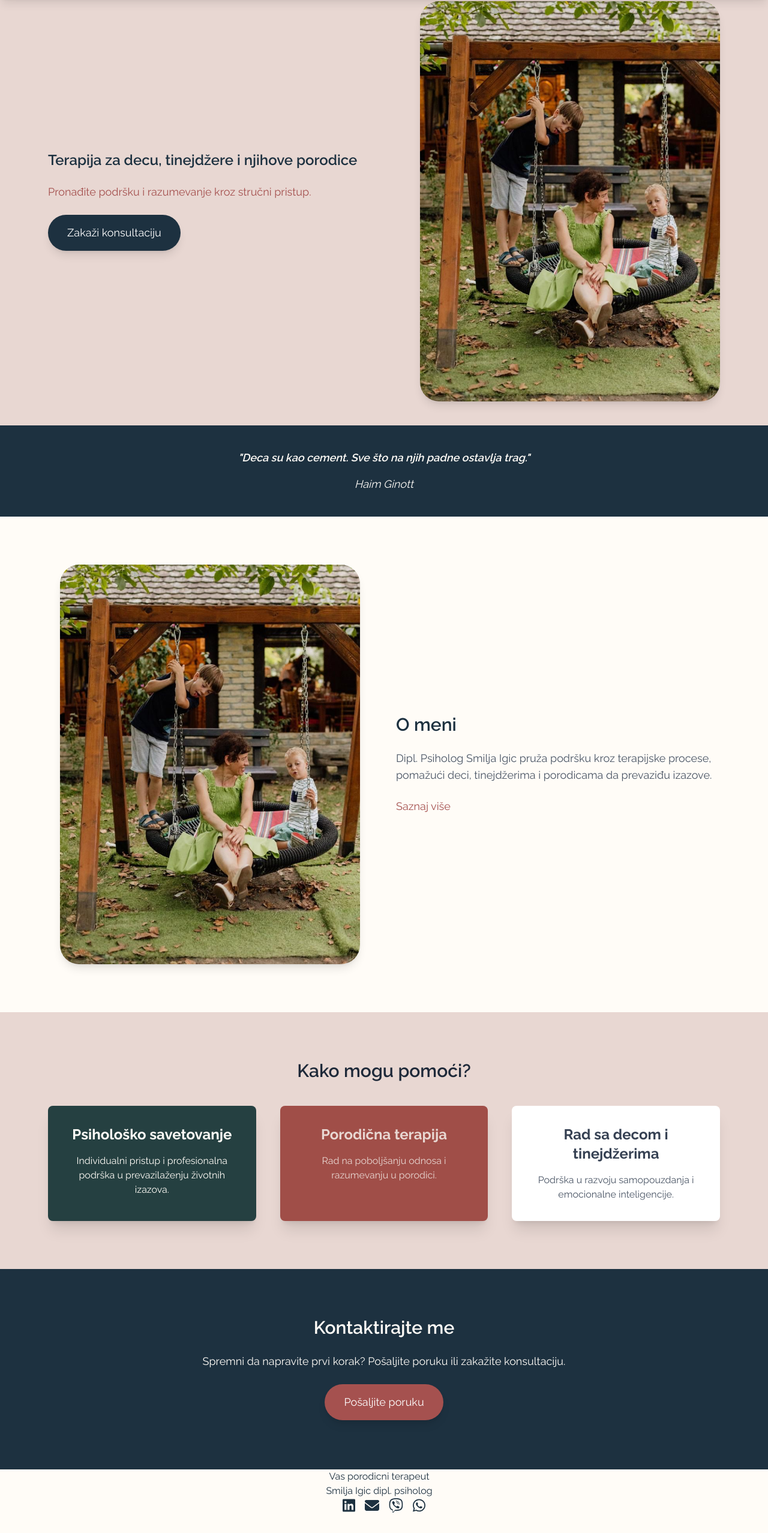
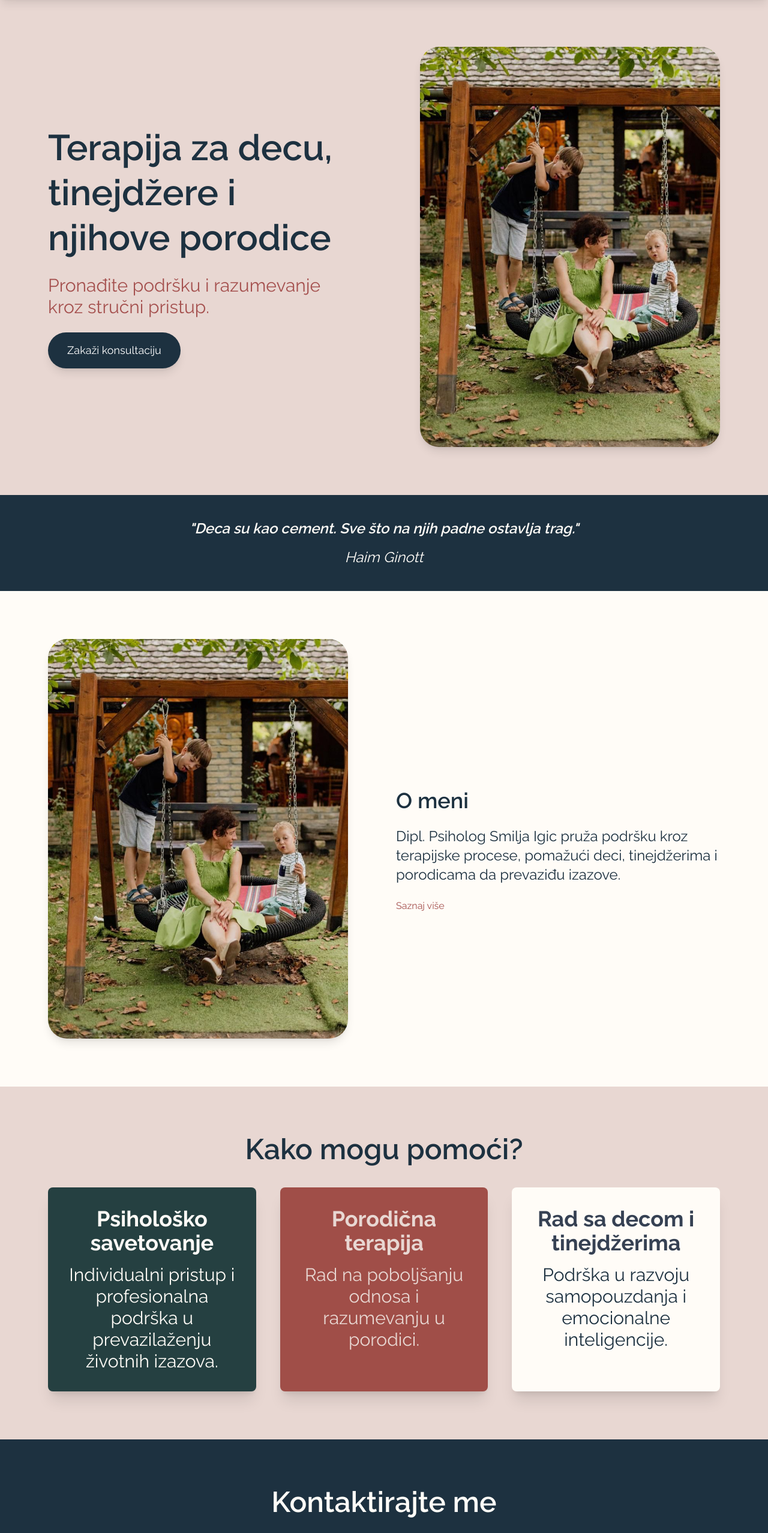
Before and after one commit to Milos191405/smiljaigicpsiholog, a Next.js app: page / in a window 1280 px wide. Shown: the part 102-2657 px from the top of the page at 60% size. Before the commit the page ends 2627 px from the top, so only its background shows below. Built offline with nearby package versions, Linux system fonts and the light colour scheme.

Commit message:
finishing home page

```diff
--- a/components/Button.js
+++ b/components/Button.js
@@ -2,7 +2,7 @@ import Link from 'next/link';
 
 const Button = ({ href, text, styleType }) => {
   // Osnovne stilove za dugme
-  const baseStyles = 'inline-block px-8 py-4 text-lg rounded-full shadow-lg transition';
+  const baseStyles = 'inline-block md:text-lg px-8 py-4 rounded-full shadow-lg transition';
 
   // Specifični stilovi za različite tipove dugmadi
   const styleVariants = {
--- a/components/Navbar.js
+++ b/components/Navbar.js
@@ -129,7 +129,7 @@ export default function Navbar() {
       {showScrollToTop && (
         <button
           onClick={scrollToTop}
-          className="fixed bottom-5 right-5 p-3 bg-foreground text-background rounded-full shadow-lg hover:text-orange-300 transition duration-200"
+          className="fixed bottom-5 right-5 p-3 bg-text-primary text-background rounded-full shadow-lg hover:text-orange-300 transition duration-200"
           aria-label="Scroll to top"
         >
           <FaArrowUp size={20} />
--- a/components/RandomQuote.js
+++ b/components/RandomQuote.js
@@ -18,10 +18,10 @@ function RandomQuote() {
   if (!randomQuote) return null;
 
   return (
-    <div className="p-4 py-10 text-center">
-      <p className=" text-lg italic font-semibold pb-4">{`"${randomQuote.text}"`}</p>
+    <div className="p-4 py-10 text-center w-full md:text-lg lg:text-xl xl:text-2xl 2xl:text-3xl">
+      <p className=" italic font-semibold pb-4">{`"${randomQuote.text}"`}</p>
       {randomQuote.author && randomQuote.author !== "Nepoznati autor" && (
-        <p className="text-lg italic">{randomQuote.author}</p>
+        <p className=" italic">{randomQuote.author}</p>
       )}
     </div>
   );
--- a/src/app/page.js
+++ b/src/app/page.js
@@ -11,35 +11,22 @@ export default function Home() {
   return (
     <>
       <Navbar />
-
+      <article>
         {/* Hero Section */}
-      <section className="bg-gray-100 pt-[64px]">
-        <div className="mx-auto flex flex-col bg-background-secondary pt-10 pb-10 lg:flex-row items-center justify-between px-6 lg:px-20">
-          <div className="lg:w-1/2 text-center lg:text-left">
-            <h1 className="text-4xl lg:text-2xl font-semibold leading-tight">
+        <section className="pt-[64px] lg:pt-[100px] bg-background-secondary">
+          <div className="mx-auto md:max-w-[700px] lg:max-w-[1000px] xl:max-w-[1200px] 2xl:max-w-[1500px] flex flex-col pt-10 pb-10 lg:flex-row
+          items-center justify-center px-6 md:px-0  ">
+            <div className="lg:w-1/2 text-center lg:text-left lg:p-10">
+              <h1 className="text-3xl md:text-4xl lg:text-5xl xl:text-6xl 2xl:text-7xl font-semibold leading-tight">
                 Terapija za decu, tinejdžere i njihove porodice
               </h1>
-            <p className="my-6 text-lg text-text-secondary">
+              <p className="my-6 text-lg md:text-xl lg:text-2xl xl:text-3xl 2xl:text-4xl text-text-secondary">
                 Pronađite podršku i razumevanje kroz stručni pristup.
               </p>
-
-            {/* Button for scheduling consultation */}
-            <Button
-              href="/Kontakt"
-              text="Zakaži konsultaciju"
-              styleType="consultation"
-            />
+              <Button href="/Kontakt" text="Zakaži konsultaciju" styleType="consultation" />
             </div>
-
-          <div className="lg:w-1/2 mt-10 lg:mt-0 flex justify-end">
-            {/* Hero Image */}
-            <Image
-              src="/Smiljka1.jpg"
-              width={500}
-              height={500}
-              alt="Terapija"
-              className="rounded-4xl shadow-lg"
-            />
+            <div className="lg:w-1/2 mt-10 lg:mt-0 flex justify-end lg:p-10">
+              <Image src="/Smiljka1.jpg" width={500} height={500} alt="Terapija" className="rounded-4xl shadow-lg" />
             </div>
           </div>
         </section>
@@ -49,23 +36,22 @@ export default function Home() {
         </div>
 
         {/* About Section */}
-      <section className="py-20 px-6 lg:px-20 bg-background">
-        <div className="mx-auto flex flex-col lg:flex-row items-center">
+        <section className="py-20 px-6 bg-background ">
+          <div className="mx-auto md:max-w-[700px] lg:max-w-[1000px] xl:max-w-[1200px] 2xl:max-w-[1500px] flex flex-col lg:flex-row items-center ">
             <div className="lg:w-1/2 flex justify-center">
-            <Image
-              src="/Smiljka1.jpg"
-              width={500}
-              height={500}
-              alt="Smilja Igic"
-              className="rounded-4xl shadow-lg text-text-primary"
-            />
+              <Image src="/Smiljka1.jpg" width={500} height={500} alt="Smilja Igic" className="rounded-4xl shadow-lg text-text-primary" />
             </div>
-          <div className="lg:w-1/2 lg:ml-10 mt-10 lg:mt-0">
-            <h2 className="text-3xl font-semibold text-text-primary">O meni</h2>
-            <p className="mt-6 text-gray-600 text-lg">
+            <div className="lg:w-1/2 lg:ml-10 mt-10">
+              <h2 className="text-xl md:text-2xl lg:text-3xl xl:text-4xl 2xl:text-5
+
+
+              xl font-semibold text-text-primary">
+                O meni
+              </h2>
+              <p className="mt-6 text-lg md:text-lg lg:text-xl xl:text-2xl 2xl:text-3xl text-text-primary">
                 Dipl. Psiholog Smilja Igic pruža podršku kroz terapijske procese, pomažući deci, tinejdžerima i porodicama da prevaziđu izazove.
               </p>
-            <Link href="/O_meni" className="mt-6 inline-block text-text-secondary hover:underline text-lg">
+              <Link href="/O_meni" className="mt-6 inline-block text-text-secondary hover:underline">
                 Saznaj više
               </Link>
             </div>
@@ -74,50 +60,54 @@ export default function Home() {
 
         {/* Services Section */}
         <section className="py-20 bg-background-secondary px-6 lg:px-20">
-        <div className="container mx-auto text-center">
-          <h2 className="text-3xl font-semibold text-gray-800">
-            <Link href="/Psihoterapija">Kako mogu pomoći?</Link>
+          <div className="mx-auto text-center md:max-w-[700px] lg:max-w-[1000px] xl:max-w-[1200px] 2xl:max-w-[1500px]">
+            <h2 className="text-2xl md:text-3xl lg:text-4xl xl:text-5xl 2xl:text-6xl font-semibold text-text-primary">
+              <Link href="/Psihoterapija" className="hover:text-text-secondary">Kako mogu pomoći?</Link>
             </h2>
             <div className="mt-10 grid grid-cols-1 md:grid-cols-3 gap-10">
-            {/* Service Cards */}
               <div className="p-8 bg-background-ternary text-background shadow-xl rounded-lg">
-              <h3 className="text-2xl font-bold">Psihološko savetovanje</h3>
-              <p className="mt-4">Individualni pristup i profesionalna podrška u prevazilaženju životnih izazova.</p>
+                <h3 className="text-xl md:text-2xl lg:text-3xl xl:text-4xl 2xl:text-5xl font-bold">
+                  Psihološko savetovanje
+                </h3>
+                <p className="mt-4 text-lg md:text-xl lg:text-2xl xl:text-3xl 2xl:text-4xl">
+                  Individualni pristup i profesionalna podrška u prevazilaženju životnih izazova.
+                </p>
               </div>
 
               <div className="p-8 bg-text-ternary text-background-secondary shadow-xl rounded-lg">
-              <h3 className="text-2xl font-bold">Porodična terapija</h3>
-              <p className="mt-4">Rad na poboljšanju odnosa i razumevanju u porodici.</p>
+                <h3 className="text-xl md:text-2xl lg:text-3xl xl:text-4xl 2xl:text-5xl font-bold">
+                  Porodična terapija
+                </h3>
+                <p className="mt-4 text-lg md:text-xl lg:text-2xl xl:text-3xl 2xl:text-4xl">
+                  Rad na poboljšanju odnosa i razumevanju u porodici.
+                </p>
               </div>
 
-            <div className="p-8 bg-white shadow-xl rounded-lg">
-              <h3 className="text-2xl font-bold text-gray-700">Rad sa decom i tinejdžerima</h3>
-              <p className="mt-4 text-gray-600">Podrška u razvoju samopouzdanja i emocionalne inteligencije.</p>
+              <div className="p-8 bg-background shadow-xl rounded-lg">
+                <h3 className="text-xl md:text-2xl lg:text-3xl xl:text-4xl 2xl:text-5xl font-bold text-gray-700">
+                  Rad sa decom i tinejdžerima
+                </h3>
+                <p className="mt-4 text-lg md:text-xl lg:text-2xl xl:text-3xl 2xl:text-4xl text-text-primary">
+                  Podrška u razvoju samopouzdanja i emocionalne inteligencije.
+                </p>
               </div>
             </div>
           </div>
         </section>
 
-      {/* Testimonials Section */}
-      {/* <section className="py-20 px-6 lg:px-20 bg-white text-center">
-        <h2 className="text-3xl font-semibold text-gray-800">Šta kažu klijenti?</h2>
-        <p className="mt-6 text-gray-600 italic text-lg">&quot;Smilja nam je pomogla da ponovo pronađemo mir i razumevanje u porodici.&quot;</p>
-        <p className="mt-4 text-gray-600 italic text-lg">&quot;Njena empatija i stručnost učinili su veliku razliku u našem životu.&quot;</p>
-      </section> */}
-
         {/* Contact Section */}
-      <section className="py-20 bg-text-primary text-background  px-6 lg:px-20 text-center">
-        <h2 className="text-3xl font-semibold ">Kontaktirajte me</h2>
-        <p className="mt-6 mb-6  text-lg">Spremni da napravite prvi korak? Pošaljite poruku ili zakažite konsultaciju.</p>
-
-        {/* Button for sending message */}
-        <Button
-          href="/kontakt"
-          text="Pošaljite poruku"
-          styleType="message"
-        />
+        <section className="py-20 bg-text-primary text-background px-6 lg:px-20 text-center">
+          <div className="md:max-w-[700px] lg:max-w-[1000px] xl:max-w-[1200px] mx-auto">
+            <h2 className="text-2xl md:text-3xl lg:text-4xl xl:text-5xl 2xl:text-6xl font-semibold">
+              Kontaktirajte me
+            </h2>
+            <p className="mt-6 mb-6 text-lg md:text-xl lg:text-2xl xl:text-3xl 2xl:text-4xl">
+              Spremni da napravite prvi korak? Pošaljite poruku ili zakažite konsultaciju.
+            </p>
+            <Button href="/Kontakt" text="Pošaljite poruku" styleType="message" />
+          </div>
         </section>
-
+      </article>
       <Footer />
     </>
   );
```
Lines whose indentation alone changed are shown as unchanged.
